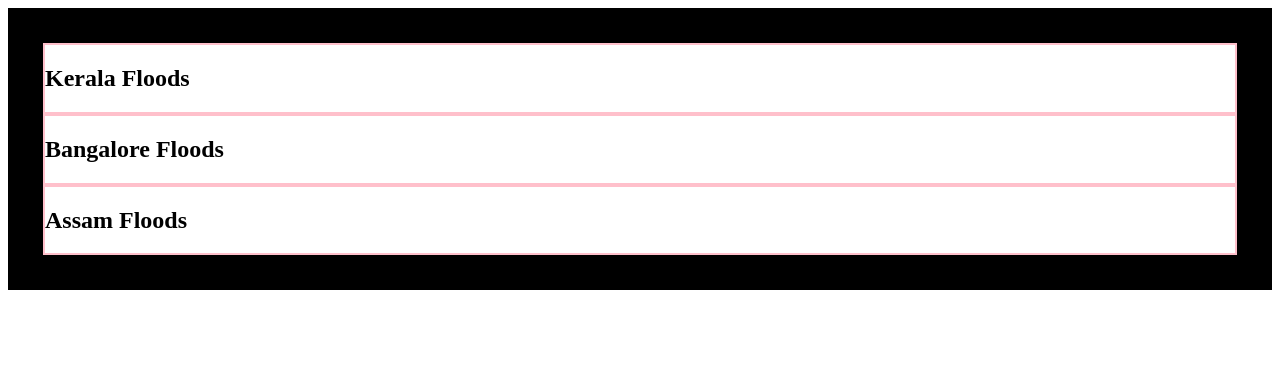
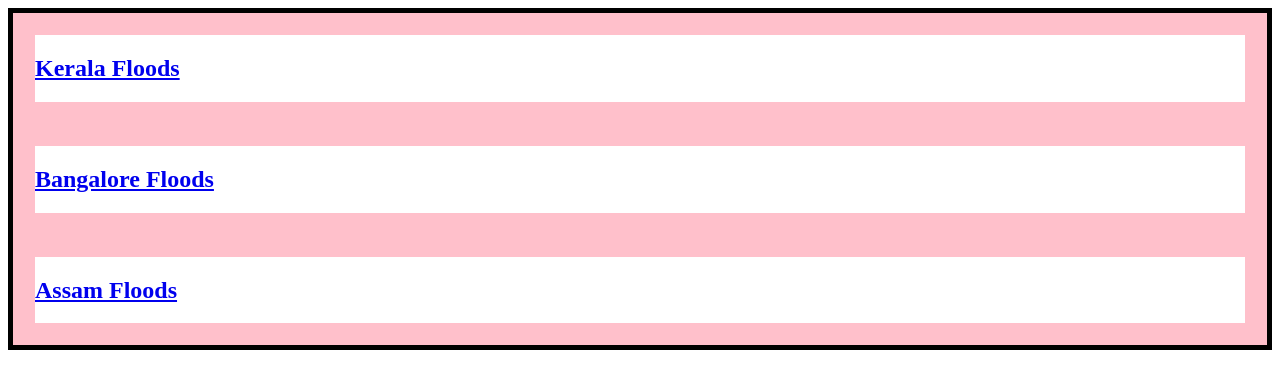
Before and after one commit to pranav2701/anticorruptionledger, a React (Create React App) app: page / in a window 1280 px wide. Shown: the top 388 px of the page. Built offline with nearby package versions, Linux system fonts and the light colour scheme.

Commit message:
Render specific components

```diff
--- a/src/App.js
+++ b/src/App.js
@@ -1,10 +1,19 @@
 import React from "react";
 import FirstPage from "./components/FirstPage/FirstPage";
+import { Routes, Route } from "react-router-dom";
+import Kerala from "./components/OrgChart/Kerala";
+import Bangalore from "./components/OrgChart/Bangalore";
+import Assam from "./components/OrgChart/Assam";
 
 function App() {
   return (
     <div>
-      <FirstPage />
+      <Routes>
+        <Route exact path="/" element={<FirstPage />}></Route>
+        <Route exact path="/kerala" element={<Kerala />}></Route>
+        <Route exact path="/bangalore" element={<Bangalore />}></Route>
+        <Route exact path="/assam" element={<Assam />}></Route>
+      </Routes>
     </div>
   );
 }
--- a/src/components/FirstPage/FirstPage.css
+++ b/src/components/FirstPage/FirstPage.css
@@ -1,3 +1,3 @@
 .fp-div {
-  border: 35px solid black;
+  border: 5px solid black;
 }
--- a/src/components/FirstPage/FirstPage.js
+++ b/src/components/FirstPage/FirstPage.js
@@ -1,40 +1,31 @@
 import React from "react";
-import Kerala from "../OrgChart/Kerala";
 import NGOList from "../OrgChart/NGOList";
 import "./FirstPage.css";
-import { useState } from "react";
-import Bangalore from "../OrgChart/Bangalore";
-import Assam from "../OrgChart/Assam";
+// import { useState } from "react";
+import { Link } from "react-router-dom";
 
 function FirstPage() {
-  const [sourceOrigin, setSourceOrigin] = useState("home");
-  const [clicked, setClicked] = useState(false);
-  let clickHandler = (event) => {
-    setClicked(true);
-    setSourceOrigin(event.target.id);
-  };
+  // const [sourceOrigin, setSourceOrigin] = useState("");
 
-  if (!clicked) {
-    return (
-      <div className="fp-div">
-        <NGOList
-          name="Kerala Floods"
-          id="kerala"
-          onClick={() => clickHandler}
-        />
-        <NGOList
-          name="Bangalore Floods"
-          id="bangalore"
-          onClick={() => clickHandler}
-        />
-        <NGOList name="Assam Floods" id="assam" onClick={() => clickHandler} />
-      </div>
-    );
-  } else {
-    if (sourceOrigin === "assam") return <Assam />;
-    else if (sourceOrigin === "bangalore") return <Bangalore />;
-    else if (sourceOrigin === "kerala") return <Kerala />;
-    else return <FirstPage />;
-  }
+  // const navigate = useNavigate();
+  // let clickHandler = (event) => {
+  //   setSourceOrigin(event.target.id);
+  //   navigate(`./${sourceOrigin}`, { replace: true });
+  // };
+  return (
+    <div className="fp-div">
+      <Link to="/kerala">
+        <NGOList name="Kerala Floods" id="kerala" />
+      </Link>
+
+      <Link to="/bangalore">
+        <NGOList name="Bangalore Floods" id="bangalore" />
+      </Link>
+
+      <Link to="/assam">
+        <NGOList name="Assam Floods" id="assam" />
+      </Link>
+    </div>
+  );
 }
 export default FirstPage;
--- a/src/components/OrgChart/NGOList.css
+++ b/src/components/OrgChart/NGOList.css
@@ -1,5 +1,5 @@
 .ngoDiv {
-  border: 2px solid pink;
+  border: 22px solid pink;
   cursor: pointer;
 }
 
--- a/src/components/OrgChart/NGOList.js
+++ b/src/components/OrgChart/NGOList.js
@@ -1,9 +1,9 @@
 import React from "react";
 import "./NGOList.css";
 
-function NGOList({ name, onClick, id }) {
+function NGOList({ name, id }) {
   return (
-    <div className="ngoDiv" onClick={onClick(name)}>
+    <div className="ngoDiv">
       <h2 id={id}>{name}</h2>
     </div>
   );
--- a/src/index.js
+++ b/src/index.js
@@ -1,10 +1,13 @@
 import React from "react";
 import ReactDOM from "react-dom/client";
 import App from "./App";
+import { BrowserRouter } from "react-router-dom";
 
 const root = ReactDOM.createRoot(document.getElementById("root"));
 root.render(
   <React.StrictMode>
-    <App />
+    <BrowserRouter>
+      <App />
+    </BrowserRouter>
   </React.StrictMode>
 );
```
